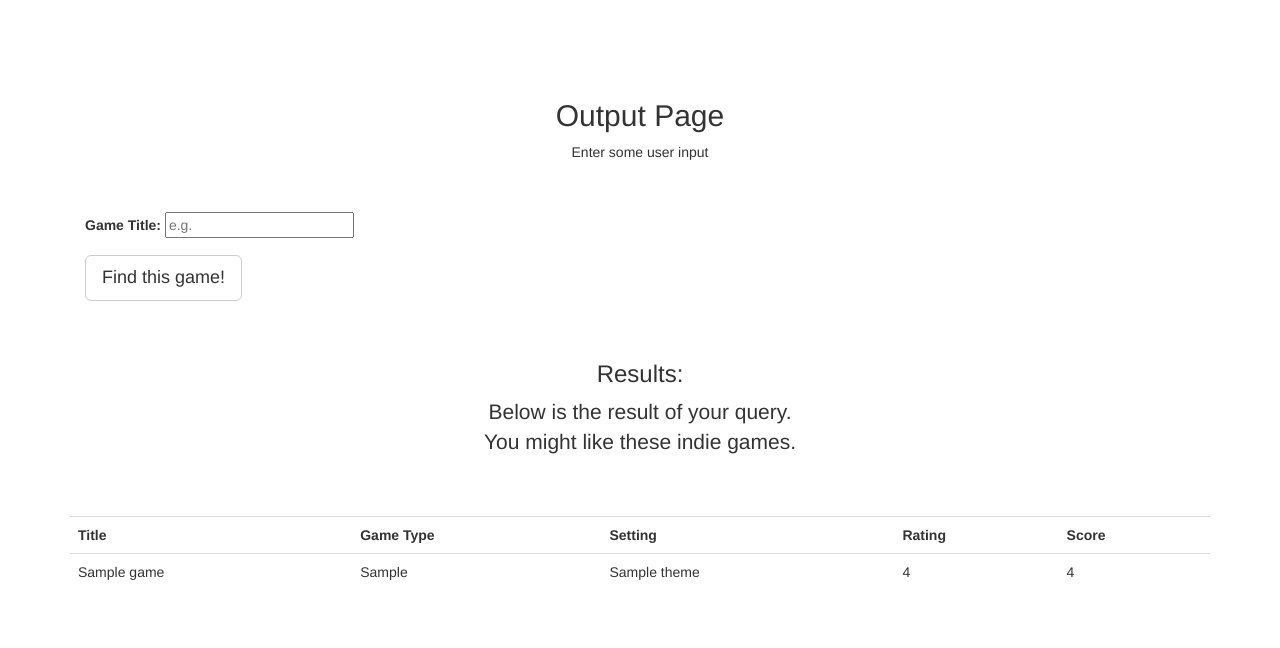
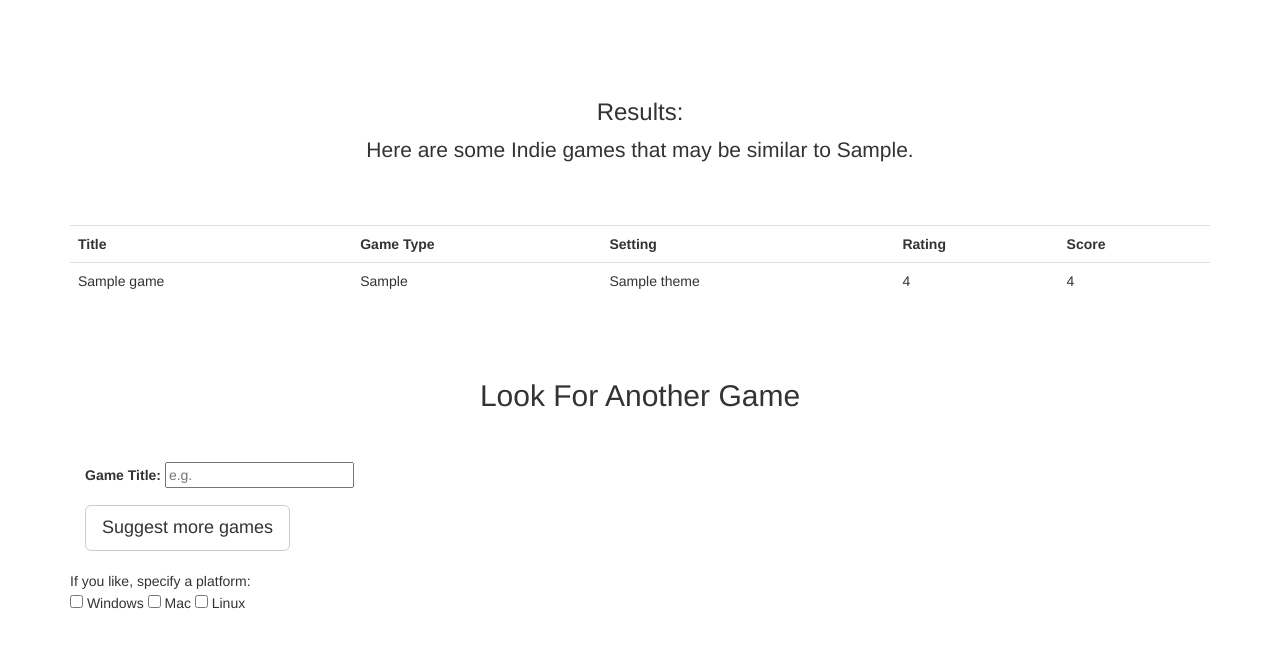
Before and after one commit to rmredd/IndieRecommender, a Flask app: template app/templates/output.html in a window 1280 px wide. Shown: the part 51-699 px from the top of the page. Run offline with Flask 2, Linux system fonts and the light colour scheme; the template is opened without the code that fills it: most values are stand-ins (such as "Sample title", 1, 10 or a date in 2020); some libraries are stand-ins or nearby versions.

Commit message:
Updating the front end to be a little more organized

```diff
--- a/app/templates/output.html
+++ b/app/templates/output.html
@@ -71,33 +71,10 @@
 
    </div><!-- /.container -->
 
-  <div class="container">
-    <div class="starter-template">
-        <h2>Output Page</h2>
-        <p>Enter some user input</p>
-    </div>
-
-    <div class = "container">
-
-      <form  action="/output" method="GET">
-        <div class="form-group">
-          <label for="ID">Game Title:</label>
-          <input type="text" id="ID" name='ID' placeholder="e.g. ">
-        </div>
-        <div>
-          <button type="submit" class="btn btn-default btn-lg">Find this game!</button>
-        </div>
-      </form>
-    </div>
-    <script src="https://code.jquery.com/jquery-1.10.2.min.js"></script>
-    <script src="static/js/bootstrap.min.js"></script>
-
-  </div> <!-- /.container-->
-
     <div class="container">
       <div class="starter-template">
         <h3>Results:</h3>
-        <p class="lead">Below is the result of your query.<br> You might like these indie games.</p>
+        <p class="lead">Here are some Indie games that may be similar to {{ big_game }}.</p>
       </div>
 
       <table class="table table-hover">
@@ -109,6 +86,39 @@
 
     </div><!-- /.container -->
 
+  <div class="container">
+    <div class="starter-template">
+        <h2>Look For Another Game</h2>
+    </div>
+
+    <div class = "container">
+
+      <form  action="/output" method="GET">
+        <div class="form-group">
+          <label for="ID">Game Title:</label>
+          <input type="text" id="ID" name='ID' placeholder="e.g. ">
+        </div>
+        <div>
+          <button type="submit" class="btn btn-default btn-lg">Suggest more games</button>
+        </div>
+      </form>
+    </div>
+    <br> If you like, specify a platform: <br>
+
+<div class="row">
+  <div class="col-lg-6">
+        <input type="checkbox" aria-label="Platform"> Windows
+        <input type="checkbox" aria-label="Platform"> Mac
+        <input type="checkbox" aria-label="Platform"> Linux
+  </div><!-- /.col-lg-6 -->
+</div><!-- /.row -->
+
+
+    <script src="https://code.jquery.com/jquery-1.10.2.min.js"></script>
+    <script src="static/js/bootstrap.min.js"></script>
+
+  </div> <!-- /.container-->
+
 
    <!-- Bootstrap core JavaScript
    ================================================== -->
--- a/app/views.py
+++ b/app/views.py
@@ -58,4 +58,4 @@ def games_output():
     games.append(dict(title=titles[i], game_type=game_types[1], theme=themes[i], rating=ratings[i],
                       sim_rating=sim_ratings[i]))
 
-  return render_template("output.html", games = games)
+  return render_template("output.html", big_game = game, games = games)
```
